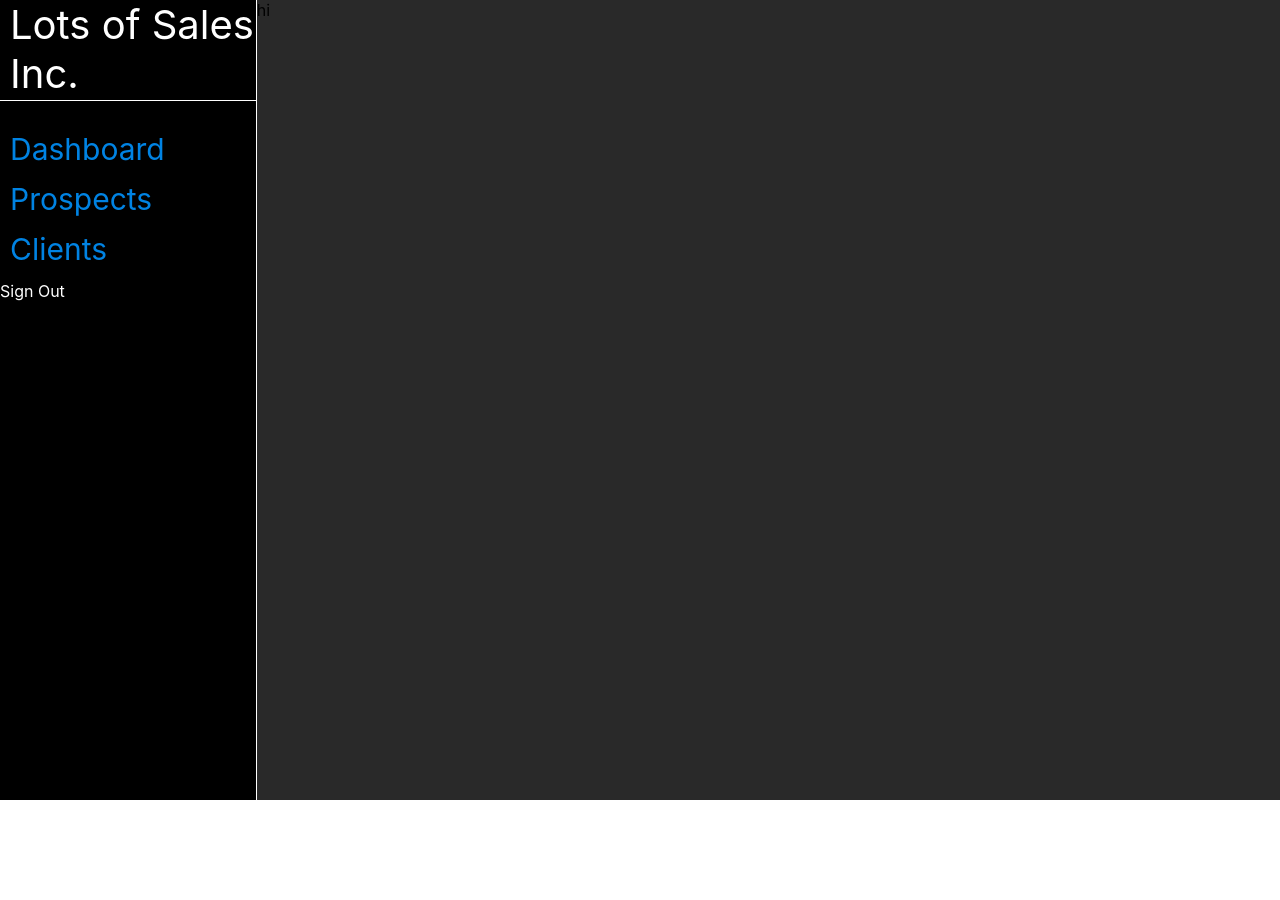
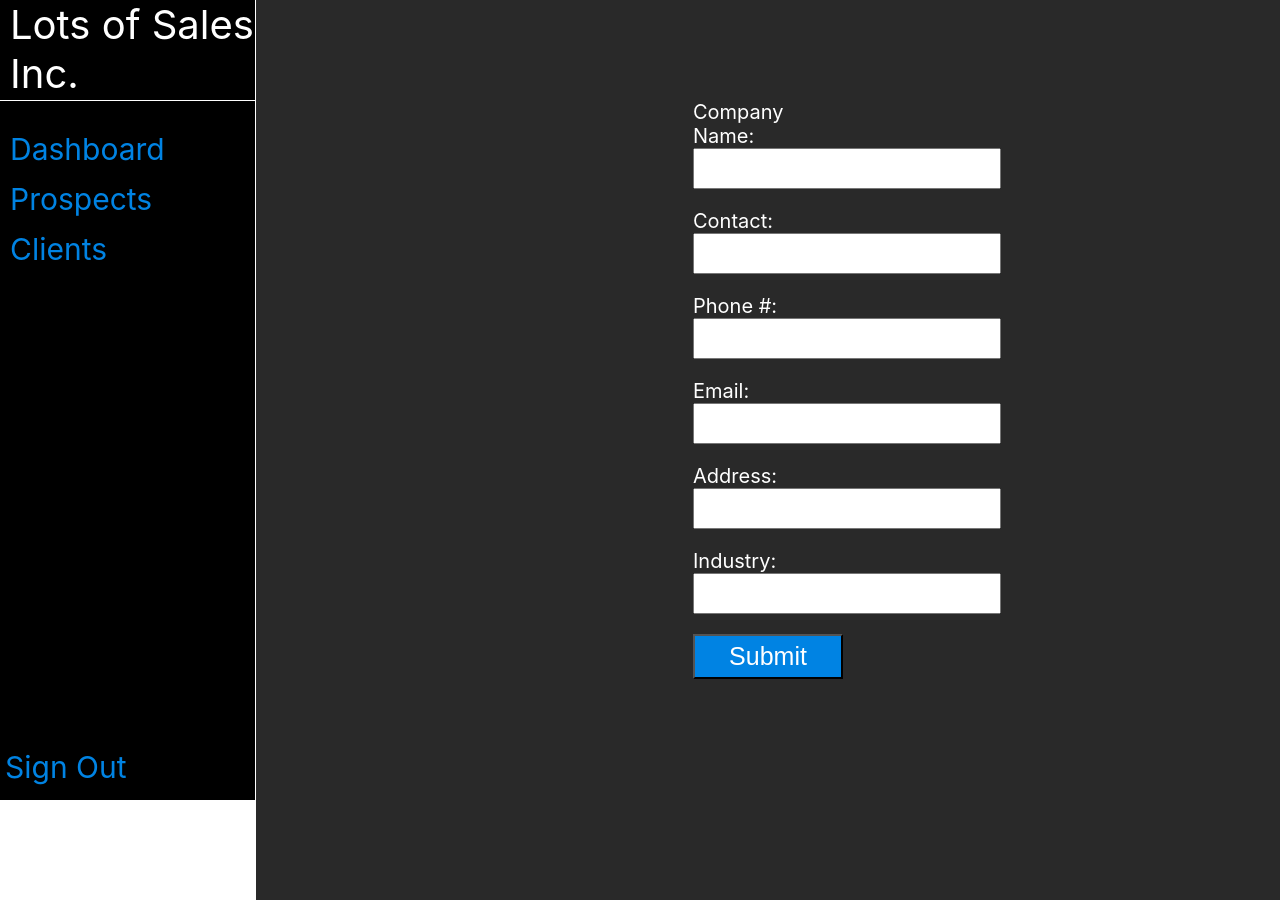
Before and after one commit to mtpulido/Sales-Skywalker, a React (Create React App) app in the folder client/: page /businesses/add in a window 1280 px wide. Before the commit the page ends 800 px from the top, so only its background shows below. Built offline with nearby package versions, Linux system fonts and the light colour scheme; no server answers.

Commit message:
finished create

```diff
--- a/client/src/containers/MainContainer.jsx
+++ b/client/src/containers/MainContainer.jsx
@@ -30,7 +30,7 @@ const MainContainer = (props) => {
   const handleCreate = async (businessData) => {
     const newBusiness = await postBusiness(businessData);
     setAllBusinesses((prevState) => [...prevState, newBusiness]);
-    history.push(`/businesses/:${newBusiness.id}`);
+    history.push(`/businesses/${newBusiness.id}`);
   };
 
   const handleUpdate = async (id, businessData) => {
--- a/client/src/layout/Layout.css
+++ b/client/src/layout/Layout.css
@@ -59,3 +59,10 @@ a {
   padding-left: 10px;
   height: 50px;
 }
+.navigation-signout {
+  position: fixed;
+  bottom: 0;
+  margin: 0 0 15px 5px;
+  font-size: 30px;
+  color: #0083E3;
+}
--- a/client/src/screens/add/Add.css
+++ b/client/src/screens/add/Add.css
@@ -0,0 +1,39 @@
+label {
+  color: white;
+}
+
+.form-add-container {
+  height: 100vh;
+  width: 80vw;
+  display: flex;
+  flex-direction: column;
+  align-items: center;
+  padding-top: 100px;
+  /* padding-left: 15px; */
+}
+
+.add-label {
+  /* height: 35px; */
+  margin-bottom: 10px;
+  width: 150px;
+  font-size: 20px;
+
+}
+
+.add-input {
+  height: 35px;
+  width: 300px;
+  margin-bottom: 10px;
+  font-size: 18px;
+}
+
+.add-button {
+  width: 150px;
+  color:white;
+  background-color: #0083E3;
+  height: 45px;
+  display: flex;
+  justify-content: space-around;
+  align-items: center;
+  font-size: 25px;
+}
--- a/client/src/screens/add/Add.jsx
+++ b/client/src/screens/add/Add.jsx
@@ -1,6 +1,103 @@
- const Add = (props) => {
+import { useState } from 'react'
+import "./Add.css"
+
+const Add = (props) => {
+
+  const [formData, setFormData] = useState({
+    name: '',
+    contact: '',
+    phone_number: '',
+    email: '',
+    address: '',
+    industry: '',
+    client_status: 'false',
+    notes: '',
+    sale_revenue: '',
+  })
+
+  const handleChange = (e) => {
+    const { name, value } = e.target;
+    setFormData(prevState => ({
+      ...prevState,
+      [name]: value
+    }))
+  }
+
   return (
-    <div>hi</div>
+    // <div className='add-business-container'></div>
+    <form onSubmit={(e) => {
+      e.preventDefault();
+      props.handleCreate(formData);
+
+    }}  className='form-add-container'>
+      <label className="add-label">
+        Company Name:
+          <input
+          className="add-input"
+          type='text'
+          name='name'
+          value={formData.name}
+          onChange={handleChange}
+          required={true}
+        />
+      </label>
+      <label className="add-label">
+        Contact:
+          <input
+          className="add-input"
+          type='text'
+          name='contact'
+          value={formData.contact}
+          onChange={handleChange}
+          required={true}
+        />
+      </label>
+      <label className="add-label">
+        Phone #:
+          <input
+          className="add-input"
+          type='text'
+          name='phone_number'
+          value={formData.phone_number}
+          onChange={handleChange}
+          required={true}
+        />
+      </label>
+      <label className="add-label">
+        Email:
+          <input
+          className="add-input"
+          type='text'
+          name='email'
+          value={formData.email}
+          onChange={handleChange}
+          required={true}
+        />
+      </label>
+      <label className="add-label">
+        Address:
+          <input
+          className="add-input"
+          type='text'
+          name='address'
+          value={formData.address}
+          onChange={handleChange}
+          required={true}
+        />
+        </label>
+          <label className="add-label">
+        Industry:
+          <input
+          className="add-input"
+          type='text'
+          name='industry'
+          value={formData.industry}
+          onChange={handleChange}
+          required={true}
+        />
+        </label>
+      <button className="add-button">Submit</button>
+    </form>
   )
 }
 
```
